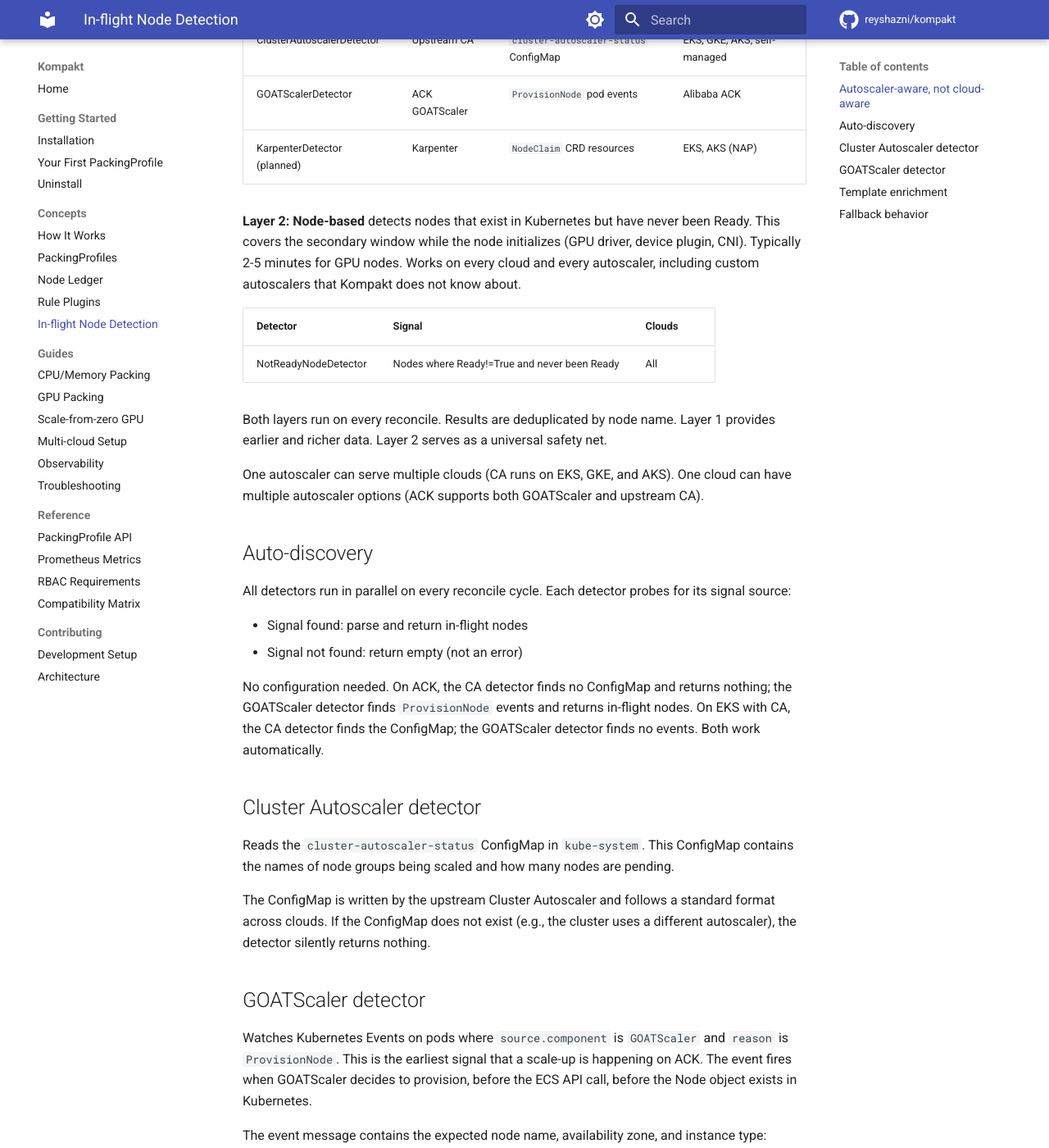
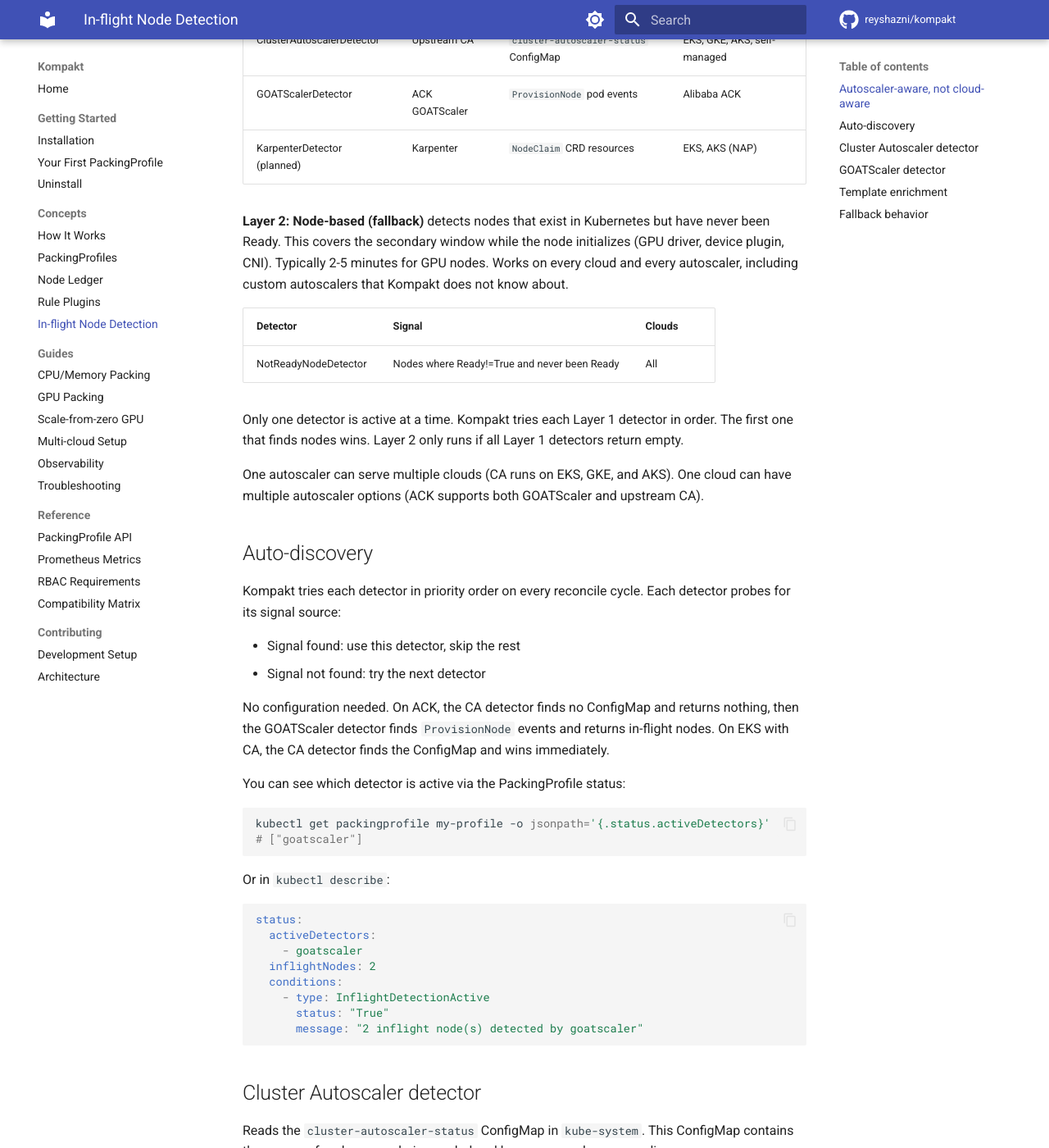
Before and after one commit to reyshazni/kompakt, an MkDocs documentation site: the page built from docs/concepts/inflight-detection.md, in a window 1280 px wide and 1400 px high, scrolled down 568 px. Shown: the whole window at 82% size. Built offline with MkDocs 1.6.1 and Material for MkDocs 9.7.7, drawn with Linux system fonts in a browser that asks for light colours; comment, search, counter and statistics services are not loaded; some of the changed text lies outside the part shown.

Commit message:
docs: update for priority chain detection and activeDetectors

````diff
--- a/docs/concepts/inflight-detection.md
+++ b/docs/concepts/inflight-detection.md
@@ -6,7 +6,7 @@
 
 Kompakt does not care which cloud your cluster runs on. It cares which autoscaler is running and how that autoscaler signals scale-up events. All data comes from the Kubernetes API. Kompakt never calls cloud APIs and never requires cloud credentials.
 
-Detection works in two layers that run in parallel:
+Detection works in two layers with a priority chain:
 
 **Layer 1: Autoscaler-aware** detects scale-up before the Node object exists in Kubernetes. This covers the critical window between the autoscaler's decision and node registration.
 
@@ -16,24 +16,44 @@
 | GOATScalerDetector | ACK GOATScaler | `ProvisionNode` pod events | Alibaba ACK |
 | KarpenterDetector (planned) | Karpenter | `NodeClaim` CRD resources | EKS, AKS (NAP) |
 
-**Layer 2: Node-based** detects nodes that exist in Kubernetes but have never been Ready. This covers the secondary window while the node initializes (GPU driver, device plugin, CNI). Typically 2-5 minutes for GPU nodes. Works on every cloud and every autoscaler, including custom autoscalers that Kompakt does not know about.
+**Layer 2: Node-based (fallback)** detects nodes that exist in Kubernetes but have never been Ready. This covers the secondary window while the node initializes (GPU driver, device plugin, CNI). Typically 2-5 minutes for GPU nodes. Works on every cloud and every autoscaler, including custom autoscalers that Kompakt does not know about.
 
 | Detector | Signal | Clouds |
 |---|---|---|
 | NotReadyNodeDetector | Nodes where Ready!=True and never been Ready | All |
 
-Both layers run on every reconcile. Results are deduplicated by node name. Layer 1 provides earlier and richer data. Layer 2 serves as a universal safety net.
+Only one detector is active at a time. Kompakt tries each Layer 1 detector in order. The first one that finds nodes wins. Layer 2 only runs if all Layer 1 detectors return empty.
 
 One autoscaler can serve multiple clouds (CA runs on EKS, GKE, and AKS). One cloud can have multiple autoscaler options (ACK supports both GOATScaler and upstream CA).
 
 ## Auto-discovery
 
-All detectors run in parallel on every reconcile cycle. Each detector probes for its signal source:
+Kompakt tries each detector in priority order on every reconcile cycle. Each detector probes for its signal source:
 
-- Signal found: parse and return in-flight nodes
-- Signal not found: return empty (not an error)
+- Signal found: use this detector, skip the rest
+- Signal not found: try the next detector
 
-No configuration needed. On ACK, the CA detector finds no ConfigMap and returns nothing; the GOATScaler detector finds `ProvisionNode` events and returns in-flight nodes. On EKS with CA, the CA detector finds the ConfigMap; the GOATScaler detector finds no events. Both work automatically.
+No configuration needed. On ACK, the CA detector finds no ConfigMap and returns nothing, then the GOATScaler detector finds `ProvisionNode` events and returns in-flight nodes. On EKS with CA, the CA detector finds the ConfigMap and wins immediately.
+
+You can see which detector is active via the PackingProfile status:
+
+```bash
+kubectl get packingprofile my-profile -o jsonpath='{.status.activeDetectors}'
+# ["goatscaler"]
+```
+
+Or in `kubectl describe`:
+
+```yaml
+status:
+  activeDetectors:
+    - goatscaler
+  inflightNodes: 2
+  conditions:
+    - type: InflightDetectionActive
+      status: "True"
+      message: "2 inflight node(s) detected by goatscaler"
+```
 
 ## Cluster Autoscaler detector
 
````
Also changed, not shown: docs/concepts/how-it-works.md (+5 -2 lines), docs/reference/api-reference.md (+7 -2 lines).
